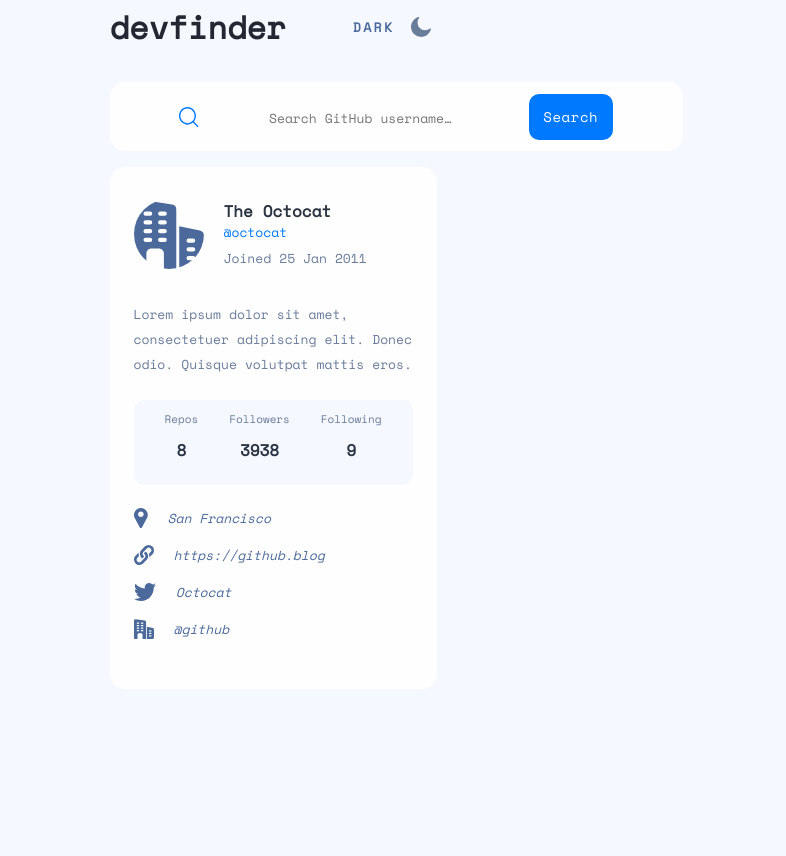
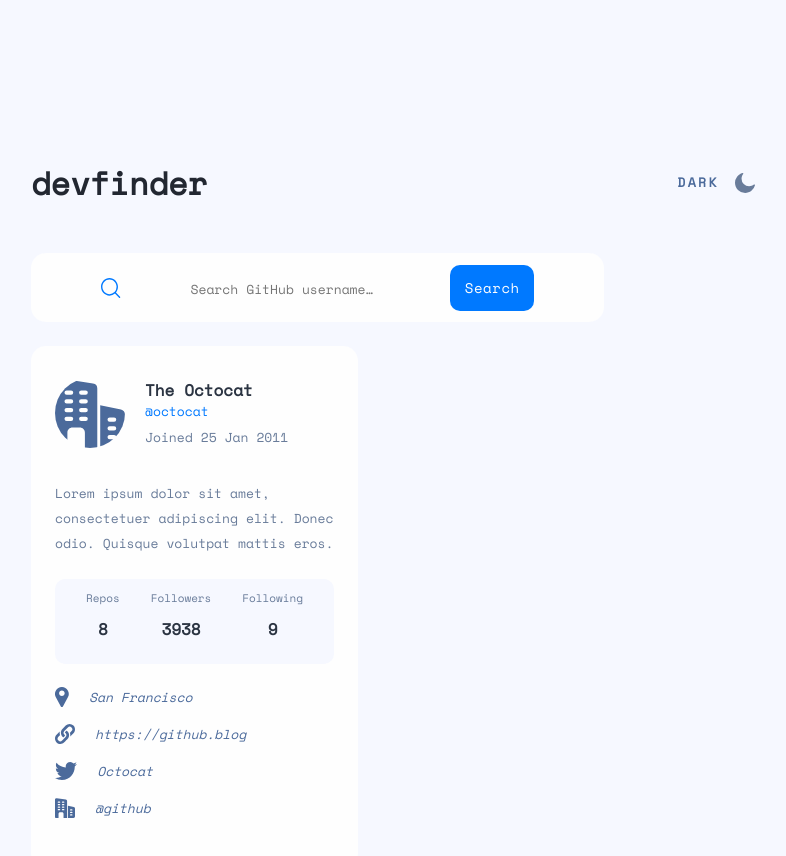
Before and after one commit to VcelakMarek/GitHub_user_search_app, a React (Vite) app: page / in a window 1280 px wide. Shown: the top 856 px of the page, without its empty margins (244-1030 px from the left). Before the commit the page ends 800 px from the top, so only its background shows below. Built offline with nearby package versions, Linux system fonts and the light colour scheme.

Commit message:
Update DevFinder-styles.css

```diff
--- a/src/css/DevFinder-styles.css
+++ b/src/css/DevFinder-styles.css
@@ -6,6 +6,7 @@
   justify-content: space-between;
   align-items: center;
   margin-bottom: 36px;
+  margin-top: 32px;
 }
 
 h1 {
@@ -54,3 +55,21 @@
   justify-content: space-between;
   gap: 16px;
 }
+
+@media (min-width: 750px) {
+  header {
+    width: 573px;
+    margin-top: 140px;
+  }
+
+  .content {
+    gap: 24px;
+  }
+}
+
+@media (min-width: 900px) {
+  header {
+    width: 730px;
+    height: 69px;
+  }
+}
```
